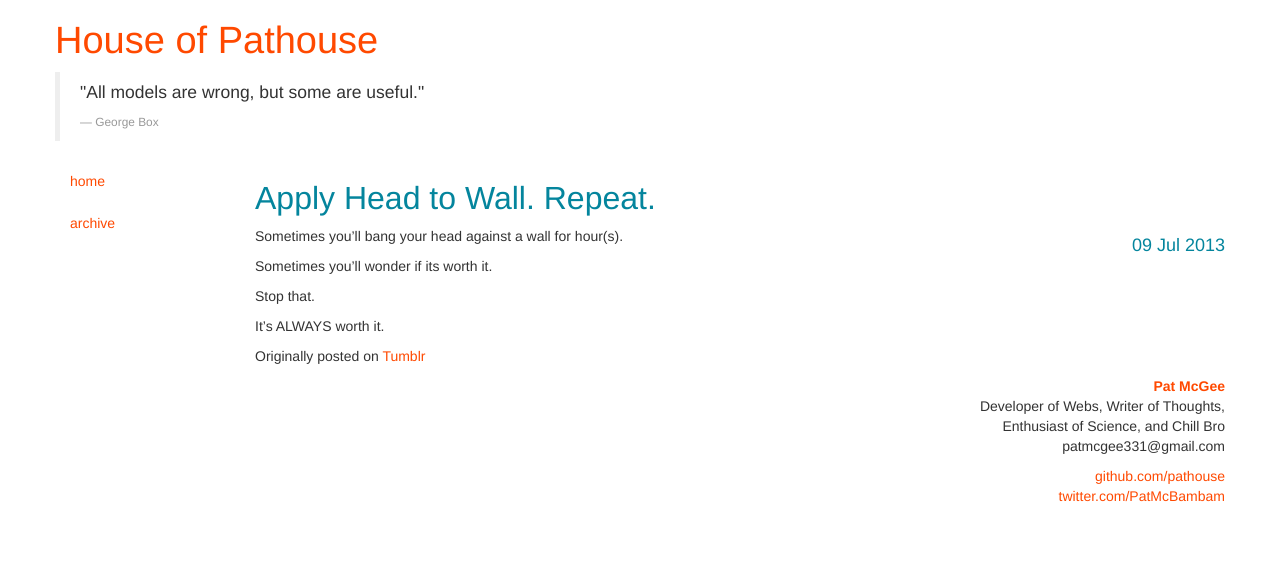
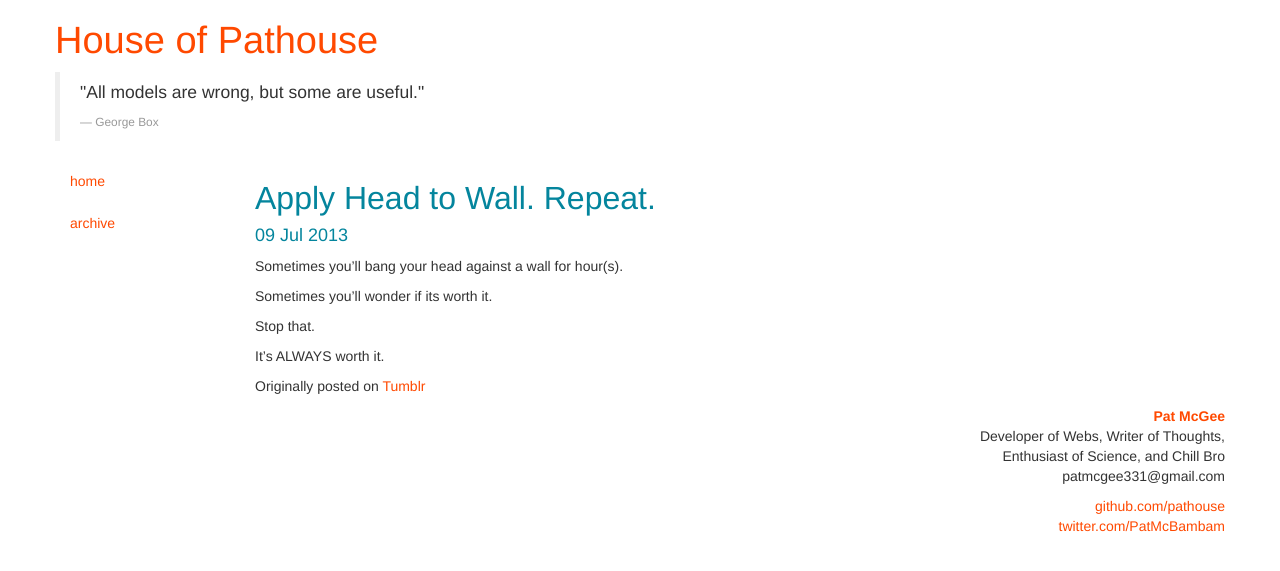
Before and after one commit to pathouse/pathouse.github.io, a Jekyll site: the page built from _posts/2013-07-09-apply-head-to-wall-repeat.markdown, in a window 1280 px wide. Shown: the top 571 px of the page. Built offline with Jekyll 4.4.1, drawn with Linux system fonts in a browser that asks for light colours.

Commit message:
Update post.html

```diff
--- a/_layouts/post.html
+++ b/_layouts/post.html
@@ -2,7 +2,7 @@
 layout: default
 ---
 <h2 class="post-title">{{ page.title }}</h2>
-<h4 class="meta pull-right">{{ page.date | date_to_string }}</h4>
+<h4 class="meta">{{ page.date | date_to_string }}</h4>
 
 <div id="post">
 {{ content }}
```
